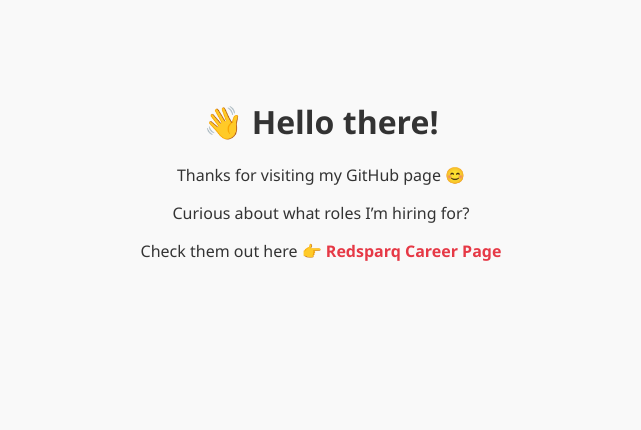
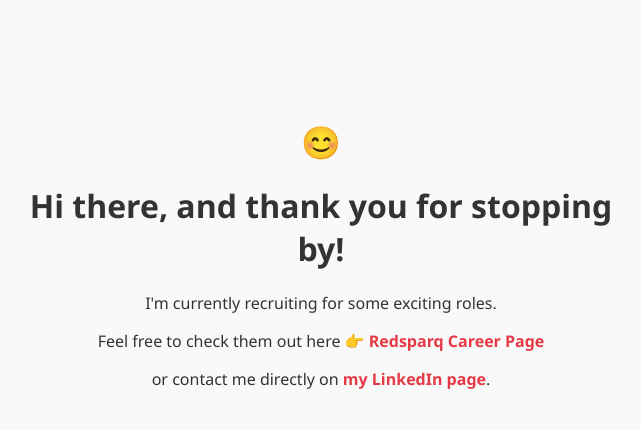
Before and after one commit to Nicoletaredsparq/recruiter-landing-page-Redsparq, a plain HTML site: page index.html in a window 1280 px wide. Shown: the whole page, without its empty margins (319-960 px from the left). Drawn offline with Linux system fonts and the light colour scheme.

Commit message:
Update index.html
Updated landing page content with LinkedIn link

```diff
--- a/index.html
+++ b/index.html
@@ -17,12 +17,23 @@
       text-decoration: none;
       font-weight: bold;
     }
+    .container {
+      max-width: 600px;
+      margin: auto;
+      padding: 20px;
+    }
+    .smiley {
+      font-size: 2em;
+    }
   </style>
 </head>
 <body>
-  <h1>👋 Hello there!</h1>
-  <p>Thanks for visiting my GitHub page 😊</p>
-  <p>Curious about what roles I’m hiring for?</p>
-  <p>Check them out here 👉 <a href="https://www.careers-page.com/redsparq" target="_blank">Redsparq Career Page</a></p>
+  <div class="container">
+    <div class="smiley">😊</div>
+    <h1>Hi there, and thank you for stopping by!</h1>
+    <p>I'm currently recruiting for some exciting roles.</p>
+    <p>Feel free to check them out here 👉 <a href="https://www.careers-page.com/redsparq" target="_blank">Redsparq Career Page</a></p>
+    <p>or contact me directly on <a href="https://www.linkedin.com/in/nicoleta-vladarean-192396220/" target="_blank">my LinkedIn page</a>.</p>
+  </div>
 </body>
 </html>
```
